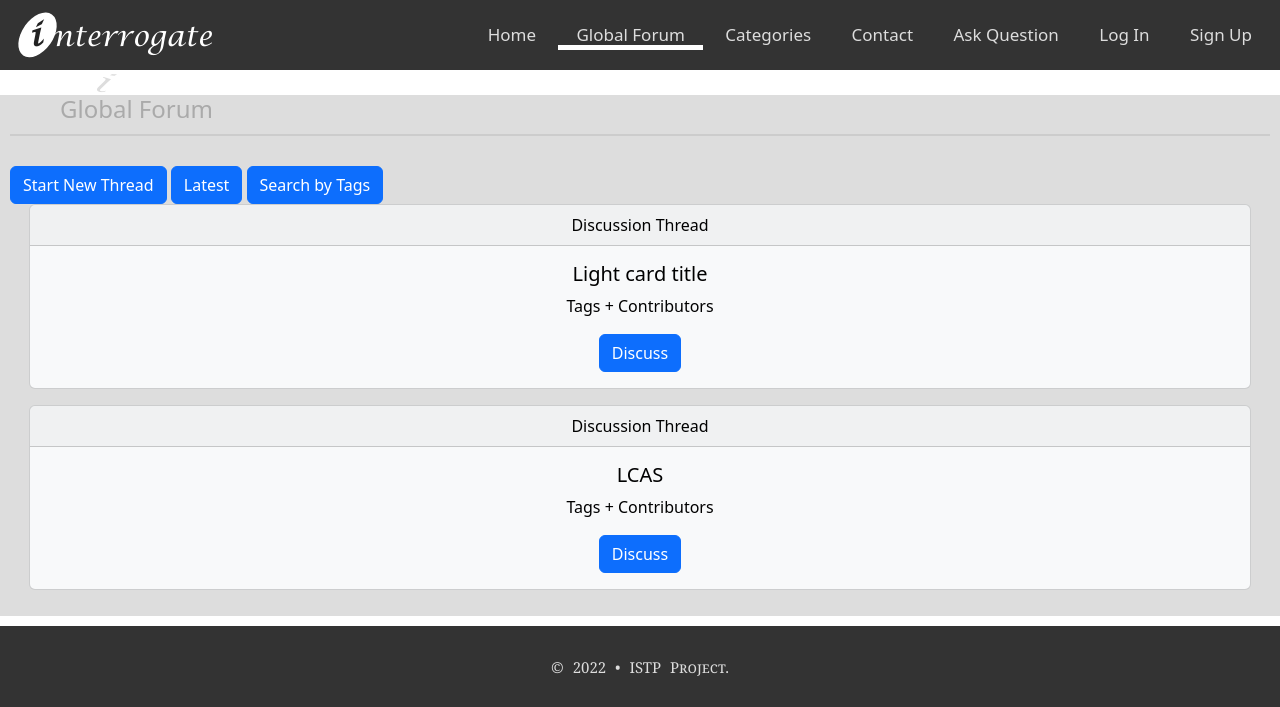
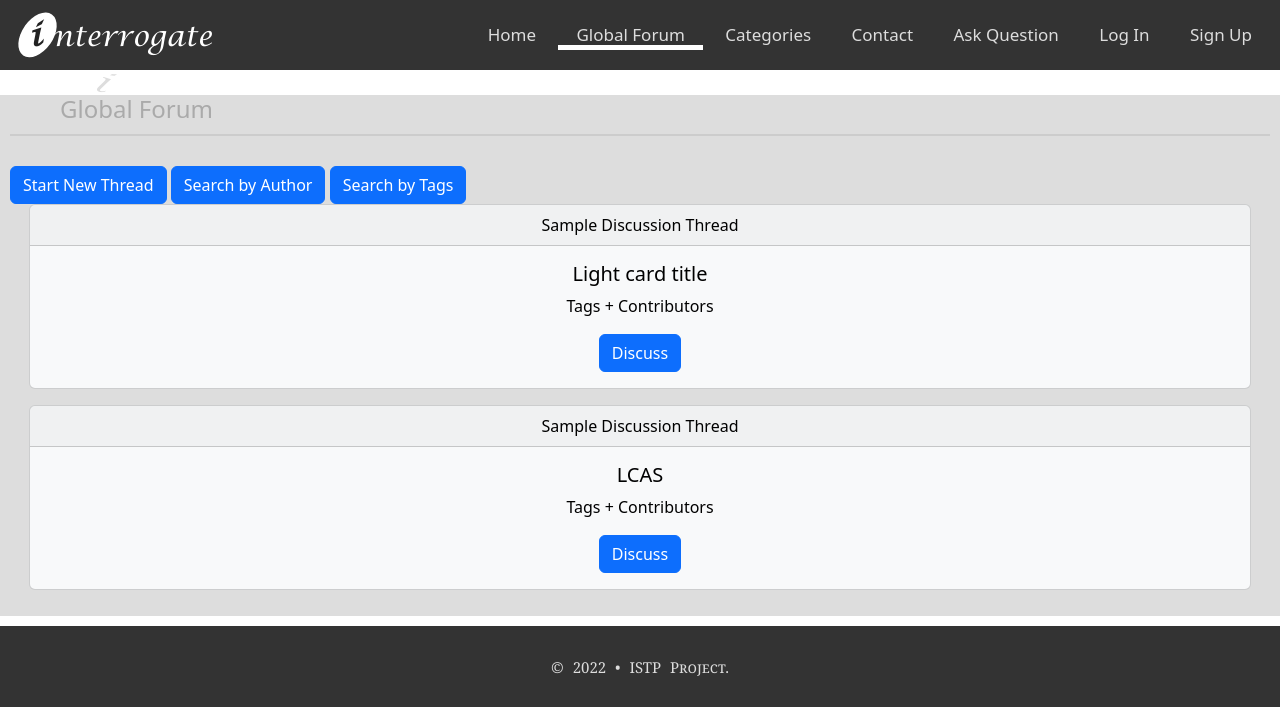
Before and after one commit to Aryan-Garg/ISTP_Platform, a PHP site: page /globalForum.php in a window 1280 px wide. Shown: the top 707 px of the page. Run offline with PHP 8.4, Linux system fonts and the light colour scheme; data comes from the database, SQL or seed files in the repository.

Commit message:
Update globalForum.php

```diff
--- a/globalForum.php
+++ b/globalForum.php
@@ -79,15 +79,15 @@
 			<div id="Discussion-Threads">
 				<button type="button" class="btn btn-primary" onclick="createNewThread()">Start New Thread</button>
 
-				<button type="button" class="btn btn-primary">Latest</button>
+				<button type="button" class="btn btn-primary">Search by Author</button>
 
-				<button type="button" class="btn btn-primary">Search by Tags</button>
+				<button type="button" class="btn btn-primary" onclick="searchByTags()">Search by Tags</button>
 
 			</div>
 			<div id="threads-aryan">
 				<center>
 				<div class="card text-bg-light mb-3" style="max-width: 97%;">
-					<div class="card-header">Discussion Thread</div>
+					<div class="card-header">Sample Discussion Thread</div>
 					<div class="card-body">
 					<h5 class="card-title">Light card title</h5>
 					<p class="card-text">Tags + Contributors</p>
@@ -95,7 +95,7 @@
 					</div>
 				</div>
 				<div class="card text-bg-light mb-3" style="max-width: 97%;">
-					<div class="card-header">Discussion Thread</div>
+					<div class="card-header">Sample Discussion Thread</div>
 					<div class="card-body">
 					<h5 class="card-title">LCAS</h5>
 					<p class="card-text">Tags + Contributors</p>
@@ -228,11 +228,11 @@
 			}
 
 			function putThreadTitle(title, author, tags){
-				console.log(title, author, tags);
+				// console.log(title, author, tags);
 				if(author == "") author = "Anonymous";
 				if(tags == "") tags = "No tags";
 				var card = document.createElement("div");
-				card.innerHTML = "<center><div class=\"card text-bg-light mb-3\" style=\"max-width: 97%;\"><div class=\"card-header\">Discussion Thread</div><div class=\"card-body\"><h5 class=\"card-title\">" + title +"</h5><p class=\"card-text\"><b>" + author + "</b> : " + tags + "</p><button type=\"button\" class=\"btn btn-primary\" data-bs-toggle=\"modal\" data-bs-target=\"#exampleModal\" data-bs-whatever=\"@fat\">Discuss</button></div></div></center>";
+				card.innerHTML = "<center><div class=\"card text-bg-light mb-3\" style=\"max-width: 97%;\"><div class=\"card-header\">Discussion Thread</div><div class=\"card-body\"><h5 class=\"card-title\">" + title +"</h5><p class=\"card-text\"><b><em>" + author + "</em></b>" + "<div class=\"tagzz\">" + tags + "</div>" + "</p><button type=\"button\" class=\"btn btn-primary\" data-bs-toggle=\"modal\" data-bs-target=\"#exampleModal\" data-bs-whatever=\"@fat\">Discuss</button></div></div></center>";
 				return card;
 			}
 
@@ -253,6 +253,48 @@
 				}
 				// console.log("Clicked!!!");
 			}
+			function removeAll(){
+				var element = document.getElementById("threads-aryan");
+				while (element.lastElementChild) {
+					element.removeChild(element.lastElementChild);
+				}
+			}
+
+			function putFiltered(arr){
+				var element = document.getElementById("threads-aryan");
+				for(var i = 0; i < arr.length; i++) pushMe(arr[i]);
+			}
+
+			// TODO: Store index and class name: taggz and also whole card div
+			function searchByTags() {
+				let userTags = prompt("Search tags: (separated by spaces)");
+				var arr = userTags.split(/\s+/);
+				for (var i = 0; i < userTags.length; i++) arr[i] = arr[i].toLowerCase();
+
+				var eles = document.getElementsByClassName('tagzz');
+				var toRetEles = [];
+				for(var i = 0; i < eles.length; i++){
+					bigStr = eles[i].textContent;
+					arrCheck = bigStr.split(/\s+/);
+					for (var j = 0; j < arrCheck.length; j++) arrCheck[j] = arrCheck[j].toLowerCase();
+					for (var k = 0; k < arrCheck.length; k++){
+						for(var a = 0; a < arr.length; a++){
+							var found = false;
+							if (arrCheck[k] == arr[a]){
+								toRetEles.push(eles[i]);
+								found = true;
+								break;
+							}
+						}
+						if(found) break;
+					}
+				}
+				console.log(toRetEles);
+				removeAll();
+				putFiltered(toRetEles);
+				return toRetEles;
+			}
+
 		</script>
         <script src="https://cdn.jsdelivr.net/npm/bootstrap@5.2.0-beta1/dist/js/bootstrap.bundle.min.js" integrity="sha384-pprn3073KE6tl6bjs2QrFaJGz5/SUsLqktiwsUTF55Jfv3qYSDhgCecCxMW52nD2" crossorigin="anonymous"></script>
     </body>
```
